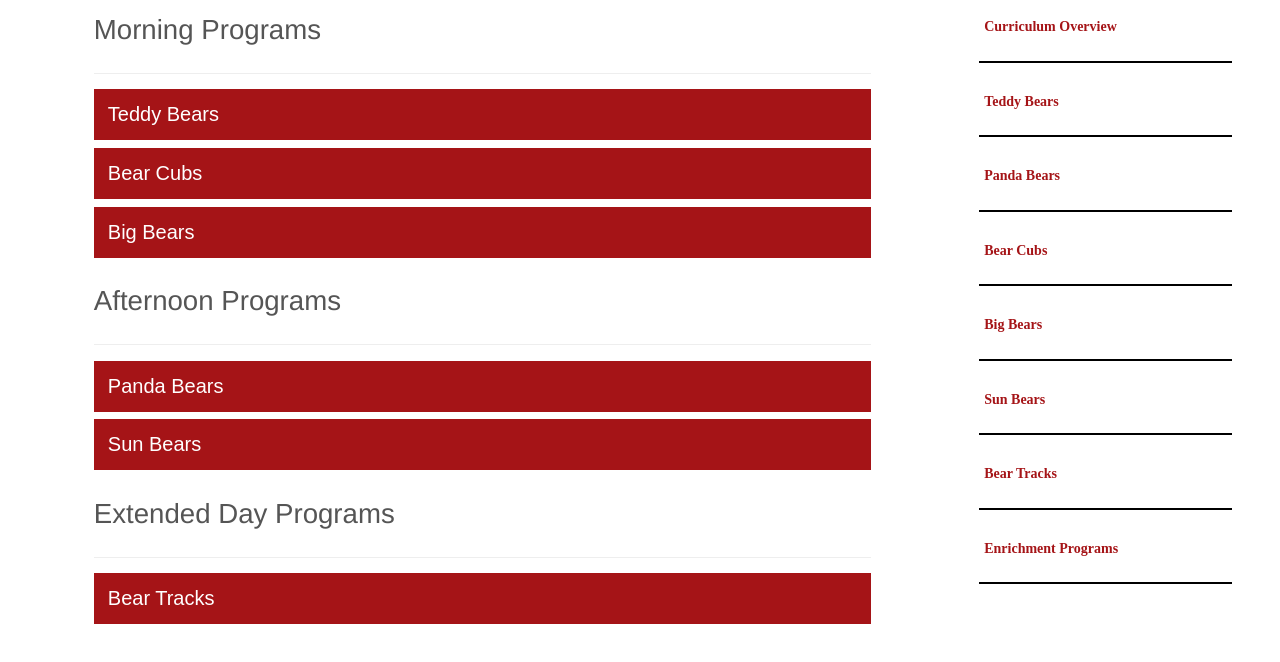
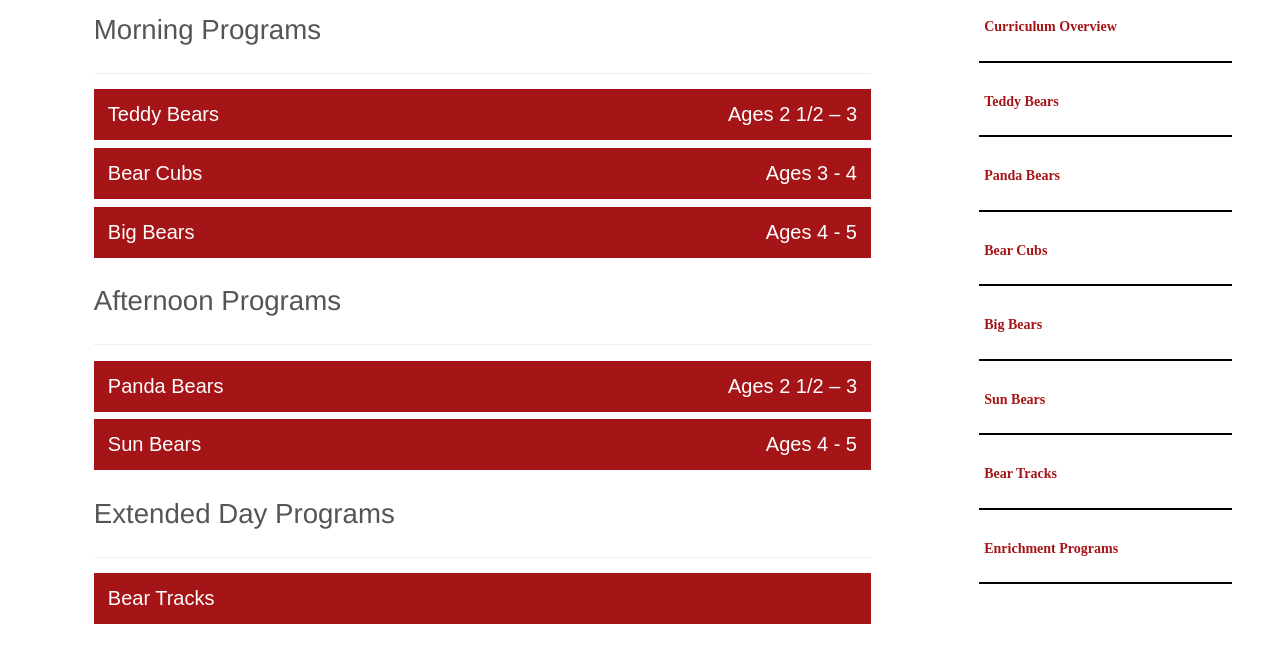
Before and after one commit to SophieSchochet/NurserySite, a website: page files/schedule.html in a window 1280 px wide. Shown: the part 108-770 px from the top of the page. Drawn offline with nearby package versions, Linux system fonts and the light colour scheme; files that its build step writes are made by us from their sources; files whose address does not match are found by name.

Commit message:
added age

```diff
--- a/files/schedule.html
+++ b/files/schedule.html
@@ -18,7 +18,7 @@
             <div class="container">
                 <h2>Morning Programs</h2>
                 <hr>
-                <button id="teddy" class="classButton">Teddy Bears</button>
+                <button id="teddy" class="classButton">Teddy Bears <span style="float:right;">Ages 2 1/2 – 3</span></button>
                 <div id="teddy_bears">
                     <div id="class-schedule">
                         <table style="
@@ -96,7 +96,7 @@
                     </div>
                 </div>
 
-                <button id="cubs" class="classButton">Bear Cubs</button>
+                <button id="cubs" class="classButton">Bear Cubs <span style="float:right;">Ages 3 - 4</span></button>
                 <div id="bear_cubs">
                     <div id="class-schedule">
                         <table style="
@@ -166,7 +166,7 @@
                     </div>
                 </div>
 
-                <button id="big" class="classButton">Big Bears</button>
+                <button id="big" class="classButton">Big Bears <span style="float:right;">Ages 4 - 5</span></button>
                 <div id="big_bears">
                     <div id="class-schedule">
                         <table style="
@@ -257,7 +257,7 @@
                 <h2>Afternoon Programs</h2>
                 <hr>
 
-                <button id="panda" class="classButton">Panda Bears</button>
+                <button id="panda" class="classButton">Panda Bears <span style="float:right;">Ages 2 1/2 – 3</span></button>
                 <div id="panda_bear">
                     <div id="class-schedule">
                         <table style="
@@ -335,7 +335,7 @@
                     </div>
                 </div>
 
-                <button id="sun" class="classButton">Sun Bears</button>
+                <button id="sun" class="classButton">Sun Bears <span style="float:right;">Ages 4 - 5</span></button>
                 <div id="sun_bear">
                     <div id="class-schedule">
                         <table style="
```
